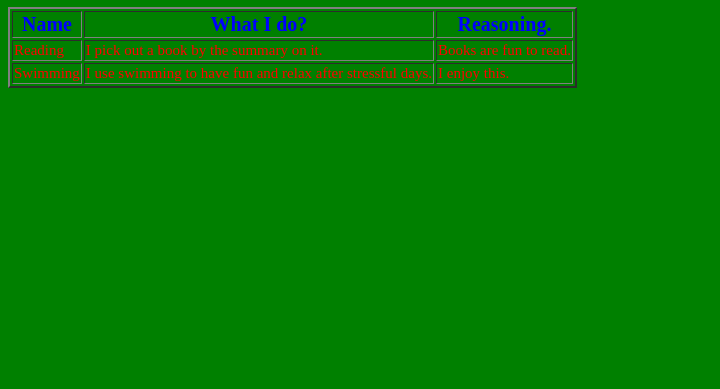
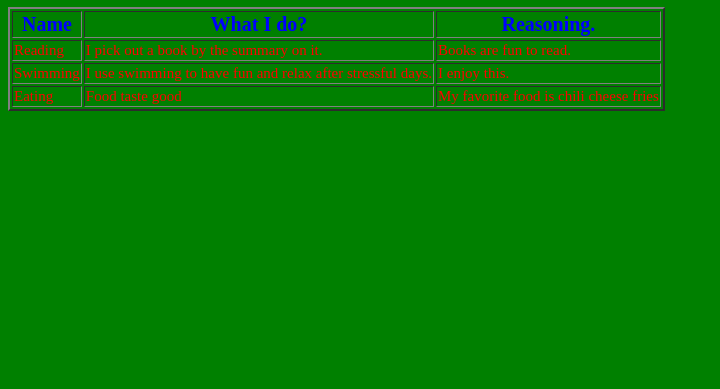
Before and after one commit to 189027rw/189027rw.github.io, a plain HTML site: page index.html in a window 1280 px wide. Shown: the part 411-800 px from the top of the page, without its empty margins (0-720 px from the left). Drawn offline with Linux system fonts and the light colour scheme.

Commit message:
Update index.html

```diff
--- a/index.html
+++ b/index.html
@@ -41,6 +41,13 @@
                 <td>Swimming</td>
                 <td>I use swimming to have fun and relax after stressful days.</td>
                 <td>I enjoy this.</td>
+            </tr>
+            <tr style="color:red;">
+                <td>Eating</td>
+                <td>Food taste good</td>
+                <td>My favorite food is chili cheese fries</td>
+            </tr>
+
 
     <body>
 </html>
```
